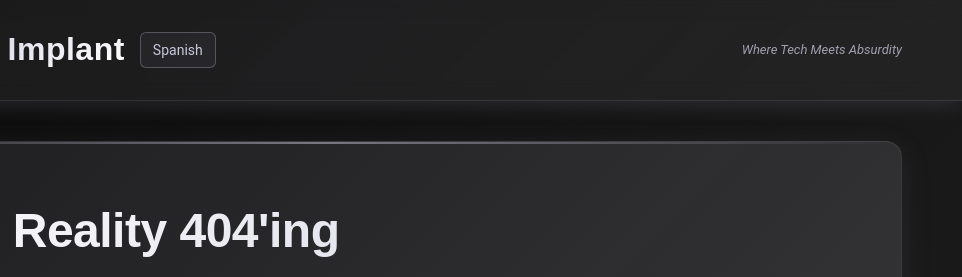
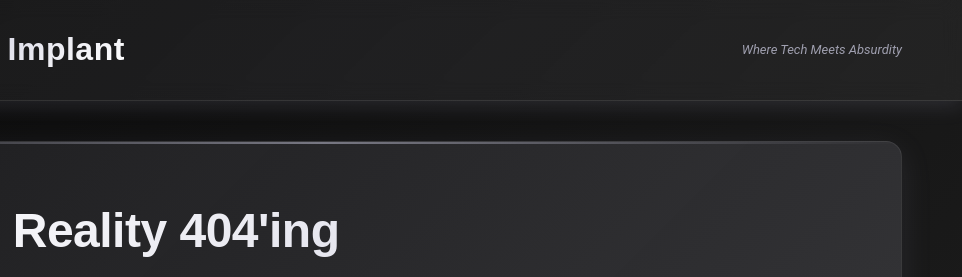
Before and after one commit to gracean2/the-silicon-implant, a plain HTML site: page index.html in a window 1280 px wide. Shown: the top 277 px of the page, 318-1280 px from the left. Drawn offline with Linux system fonts and the light colour scheme.

Commit message:
Update index.html

```diff
--- a/index.html
+++ b/index.html
@@ -286,7 +286,6 @@
             </div>
             <div class="title-wrapper">
                 <h1 class="site-title">The Silicon Implant</h1>
-                <a href="spanish.html" class="lang-link">Spanish</a>
             </div>
             <div class="tagline">Where Tech Meets Absurdity</div>
         </div>
```
